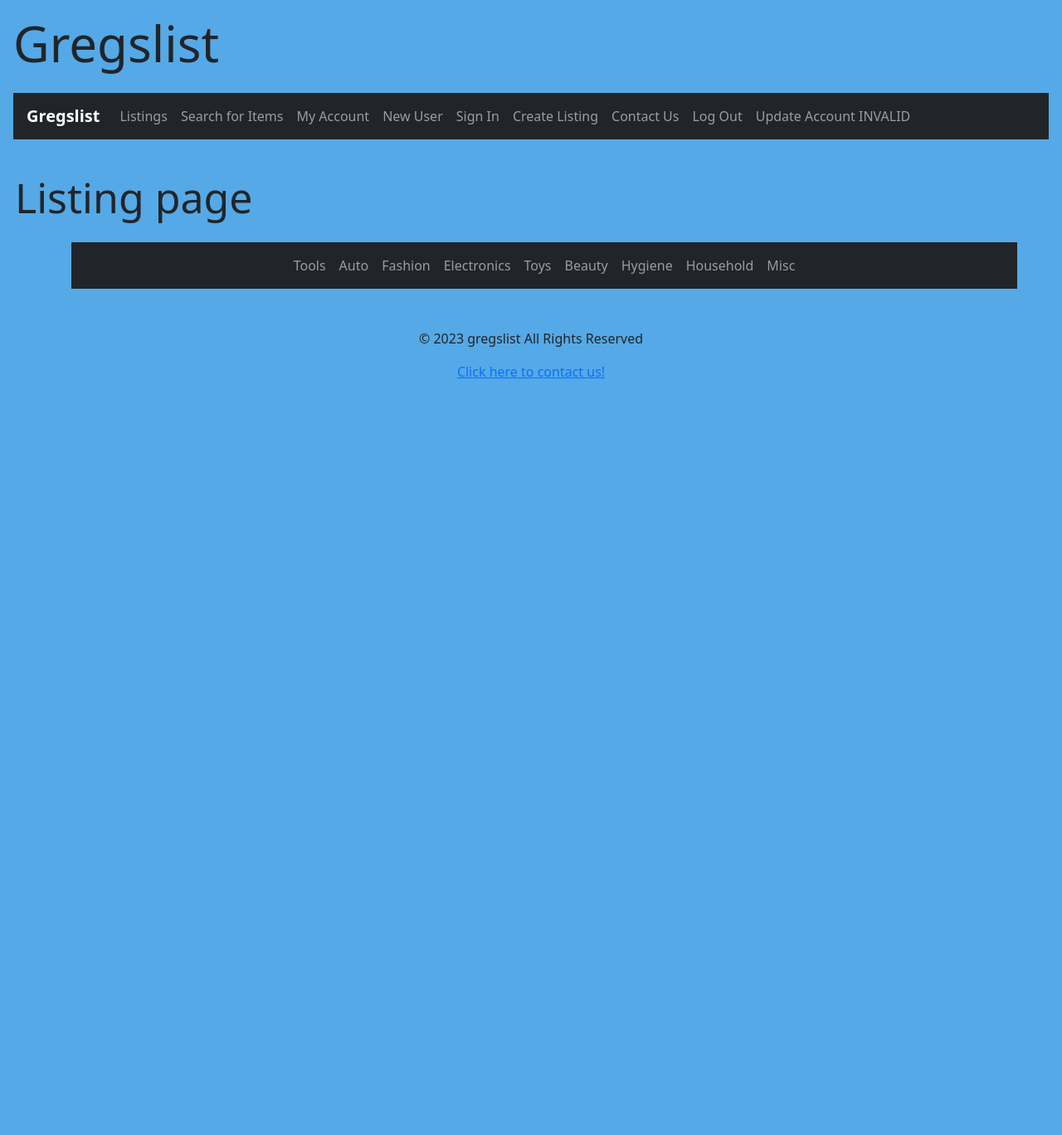
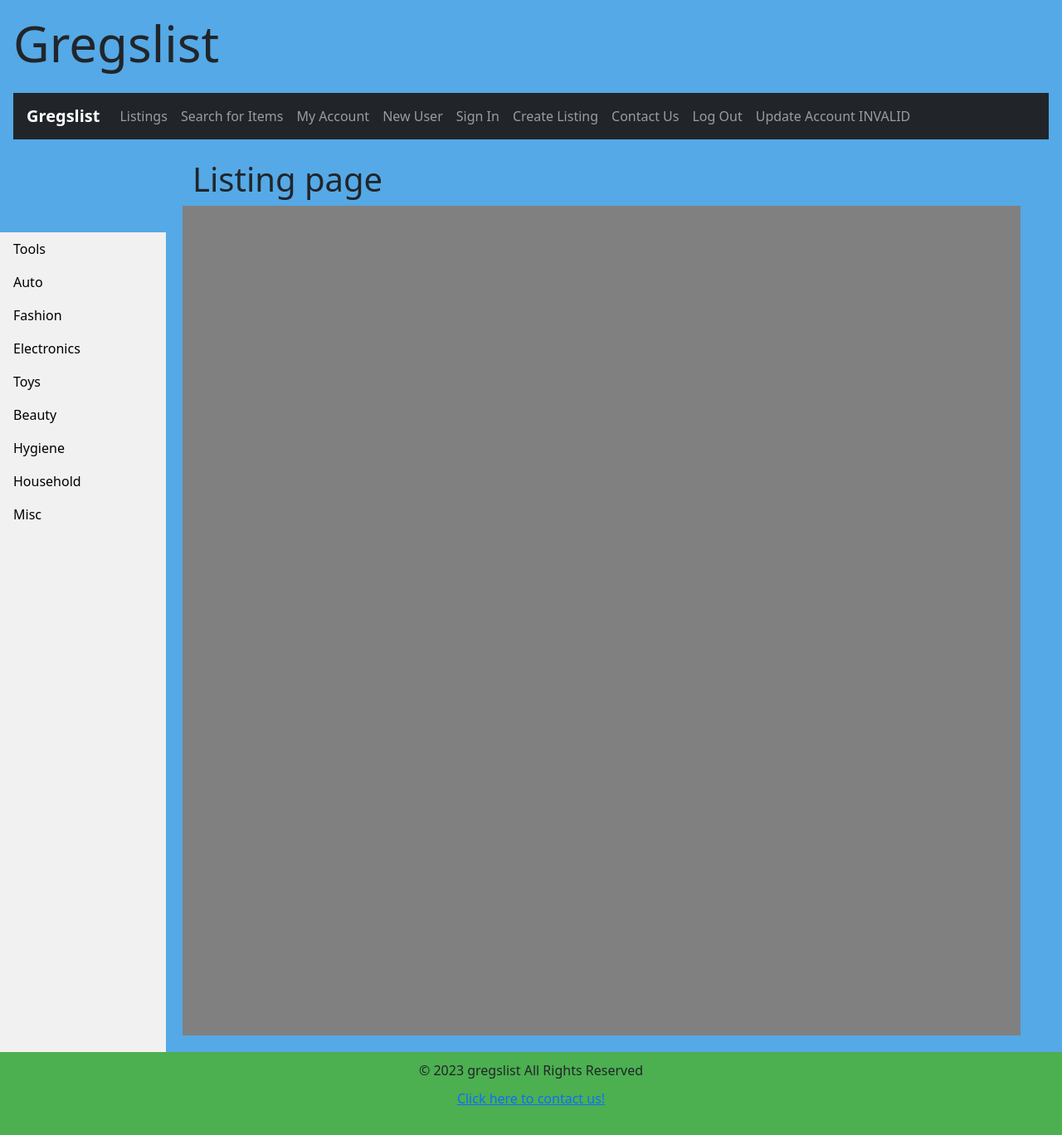
Before and after one commit to ajwild320/Project-Gregslist, a Flask app: page /listings in a window 1280 px wide. Shown: the whole page at 83% size. Before the commit the page ends 456 px from the top, so only its background shows below. Run offline with Flask 3, Linux system fonts and the light colour scheme; the visitor is signed in with stand-in values (Sample User, id 1).

Commit message:
finished single item overhaul, will finish rest of it in next branch

```diff
--- a/app.py
+++ b/app.py
@@ -10,7 +10,7 @@
 import os
 load_dotenv()
 
-app = Flask(__name__)
+app = Flask(__name__,static_folder='my_static_folder')
 
 #DB connection and setup
 db_user = os.getenv('DB_USER')
--- /dev/null
+++ b/my_static_folder/default.css
@@ -0,0 +1,140 @@
+html {
+    position: relative;
+    min-height: 100%;
+}
+
+body {
+    margin-bottom: 120px;
+    background-color: rgba(85, 169, 230, 1);
+}
+
+
+.item-info {
+    max-width: 800px;
+    margin: 30px auto;
+    padding: 20px;
+    border: 1px solid #ddd;
+    box-shadow: 0 2px 4px rgba(0, 0, 0, .1);
+    font-size: 22px;
+    background-color: white;
+}
+
+.item-info h2 {
+    margin-top: 0;
+    font-size: 24px;
+}
+
+.grid-container {
+    display: grid;
+    grid-template-columns: 150px auto;
+    grid-gap: 10px;
+}
+
+.price {
+    font-size: 24px;
+    color: #4CAF50;
+}
+
+.buttons {
+    margin-top: 20px;
+}
+
+.buttons button {
+    margin-right: 10px;
+    padding: 10px 15px;
+    border: none;
+    border-radius: 5px;
+    cursor: pointer;
+    font-size: 18px;
+}
+
+.buttons button:hover {
+    opacity: 0.8;
+}
+
+.report-btn {
+    background-color: #f44336;
+    color: white;
+}
+
+.interested-btn {
+    background-color: #2196F3;
+    color: white;
+}
+
+.like-btn {
+    background-color: #4CAF50;
+    color: white;
+}
+
+form {
+    display: inline-block;
+}
+
+.nav-item a {
+    padding: 8px 16px;
+
+    color: #000;
+    text-decoration: none;
+    display: block;
+}
+
+.nav-item a:hover:not(.active) {
+    background-color: #555;
+    color: white;
+}
+
+.nav-item a.active {
+    background-color: #4CAF50;
+    color: white;
+
+
+}
+
+#navhead {
+    max-height: calc(100% - 100px);
+    position: fixed;
+    top: 280px;
+    left: 0;
+    list-style-type: none;
+    margin: 0;
+    padding: 0;
+    width: 200px;
+    background-color: #f1f1f1;
+
+}
+
+.side-bar {
+    /* position: fixed; */
+    position: absolute;
+    top: 280px;
+    left: 0;
+    width: 200px;
+    bottom: 50px;
+    /* Height of the footer */
+    /* background-color: #f1f1f1; */
+    background-color: #f1f1f1;
+}
+
+#margintest {
+    margin-left: 150px;
+    /* margin-right: 5%; */
+    width: calc(100% - 130px);
+}
+
+#listingstable {
+    margin-left: 98px;
+    margin-right: 10%;
+}
+
+
+footer {
+
+    position: absolute;
+    bottom: 0;
+    width: 100%;
+    height: 100px;
+    /* Set the fixed height of the footer here */
+    background-color: #4CAF50;
+
+}
--- a/templates/_layout.html
+++ b/templates/_layout.html
@@ -1,19 +1,27 @@
 <!DOCTYPE html>
 <html lang="en">
+
 <head>
   <meta charset="UTF-8">
   <meta http-equiv="X-UA-Compatible" content="IE=edge">
   <meta name="viewport" content="width=device-width, initial-scale=1.0">
-  <link href="https://cdn.jsdelivr.net/npm/bootstrap@5.1.3/dist/css/bootstrap.min.css" rel="stylesheet" integrity="sha384-1BmE4kWBq78iYhFldvKuhfTAU6auU8tT94WrHftjDbrCEXSU1oBoqyl2QvZ6jIW3" crossorigin="anonymous">
-  <script defer src="https://cdn.jsdelivr.net/npm/bootstrap@5.1.3/dist/js/bootstrap.bundle.min.js" integrity="sha384-ka7Sk0Gln4gmtz2MlQnikT1wXgYsOg+OMhuP+IlRH9sENBO0LRn5q+8nbTov4+1p" crossorigin="anonymous"></script>
+  <link href="https://cdn.jsdelivr.net/npm/bootstrap@5.1.3/dist/css/bootstrap.min.css" rel="stylesheet"
+    integrity="sha384-1BmE4kWBq78iYhFldvKuhfTAU6auU8tT94WrHftjDbrCEXSU1oBoqyl2QvZ6jIW3" crossorigin="anonymous">
+  <script defer src="https://cdn.jsdelivr.net/npm/bootstrap@5.1.3/dist/js/bootstrap.bundle.min.js"
+    integrity="sha384-ka7Sk0Gln4gmtz2MlQnikT1wXgYsOg+OMhuP+IlRH9sENBO0LRn5q+8nbTov4+1p"
+    crossorigin="anonymous"></script>
+  <link rel="stylesheet" href="{{ url_for('static', filename='default.css') }}">
+  <link rel="stylesheet" href="">
   <title>{% block title %}{% endblock %}</title>
 </head>
-<body style="background-color: rgba(85, 169, 230, 1);">
+
+<body>
   {% block content %} {% endblock %}
 
   <nav class="navbar navbar-expand-sm navbar-dark bg-dark mx-3">
     <a style="font-weight: 700;" class="navbar-brand mx-3" href="/">Gregslist</a>
-      <button class="navbar-toggler" type="button" data-toggle="collapse" data-target="#navbarSupportedContent" aria-controls="navbarSupportedContent" aria-expanded="false" aria-label="Toggle navigation">
+    <button class="navbar-toggler" type="button" data-toggle="collapse" data-target="#navbarSupportedContent"
+      aria-controls="navbarSupportedContent" aria-expanded="false" aria-label="Toggle navigation">
       <span class="navbar-toggler-icon"></span>
     </button>
 
@@ -58,19 +66,23 @@
 
   <div class="container pt-4">
     {% block body %}{% endblock %}
-    <p class="text-center text-light text-dark mt-5">&copy; 2023 gregslist All Rights Reserved</p>
 
-    <p class="text-center text-light text-dark mt-3" id="contact_link"></p>
 
 
   </div>
 </body>
+<footer>
+  <p style="margin: 10px 0;" class="text-center" >&copy; 2023 gregslist All Rights Reserved</p>
+
+  <p style="margin: 10px 0;" class="text-center" id="contact_link"></p>
+</footer>
 <script>
-      if(!(window.location.toString().includes('contact_us'))){
+  if (!(window.location.toString().includes('contact_us'))) {
     document.getElementById("contact_link").innerHTML = "<a href='/contact_us'>Click here to contact us!</a>";
   }
-      else{
+  else {
     document.getElementById("contact_link").style.display = "none";
   }
 </script>
+
 </html>
--- a/templates/listings.html
+++ b/templates/listings.html
@@ -9,13 +9,14 @@
 {% endblock %}
 
 {% block body %}
-    <h1 style="margin-left: -4rem; padding-top: 1rem; padding-bottom: 1rem; font-size: 50px;">Listing page</h1>
+<h1 id="margintest">Listing page</h1>
 <!-- <button id="tools"></button> -->
+<div class="side-bar"></div>
 <div class="row">
-        <nav class="navbar navbar-expand-sm navbar-dark bg-dark mx-3">
+    <nav>
 
-            <div class="collapse navbar-collapse align-items-center justify-content-center" id="navbarSupportedContent">
-            <ul class="navbar-nav mr-auto overflow-auto ">
+        <div>
+            <ul id="navhead">
 
                 <li class="nav-item">
                     <a class="nav-link" href="/listings/tools">Tools</a>
@@ -47,6 +48,24 @@
             </ul>
         </div>
     </nav>
+
+    <!-- <h2>t</h2>
+        <h2>t</h2>
+        <h2>t</h2>
+        <h2>t</h2>
+        <h2>t</h2>
+        <h2>t</h2>
+        <h2>t</h2>
+        <h2>t</h2>
+        <h2>t</h2>
+        <h2>t</h2>
+        <h2>t</h2>
+        <h2>t</h2>
+        <h2>t</h2>
+        <h2>t</h2> -->
+        <div style="background-color: gray; height: 1000px;" id="margintest"></div>
+
+
     {% if items|length != 0 %}
     <div class="bg-light w-150 mx-auto p-3 mt-3 mb-5">
         <table class="table">
```
Also changed, not shown: templates/single_item.html (+27 -3 lines). Lines whose indentation alone changed are shown as unchanged.
